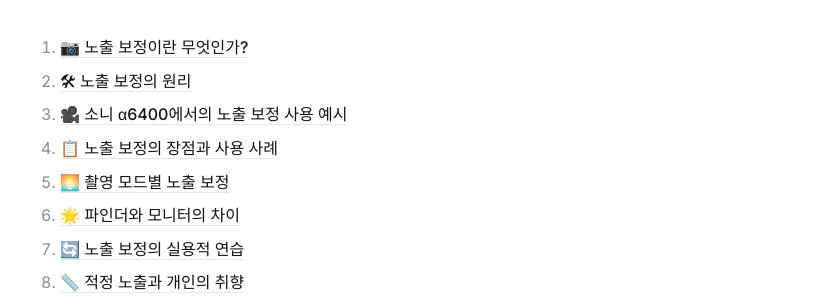
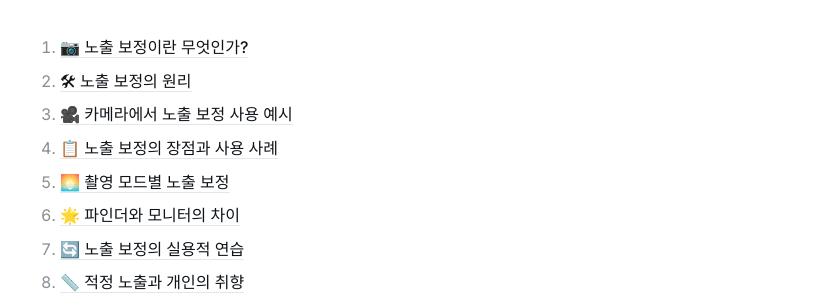
Before and after one commit to meta-blog/meta-blog.github.io, a Jekyll site: the page built from _posts/2024-08-27-노출 보정.md, in a window 1280 px wide and 900 px high, scrolled down 836 px. Shown: the part 156-452 px from the top of the window, without its empty margins (220-1051 px from the left). Built offline with Jekyll 4.4.1, drawn with Linux system fonts in a browser that asks for light colours.

Commit message:
Update 2024-08-27-노출 보정.md

```diff
--- a/_posts/2024-08-27-노출 보정.md
+++ b/_posts/2024-08-27-노출 보정.md
@@ -14,7 +14,7 @@ tags:
 📖 **목차**
 1. [📷 노출 보정이란 무엇인가?](#-노출-보정이란-무엇인가)
 2. [🛠 노출 보정의 원리](#-노출-보정의-원리)
-3. [🎥 소니 α6400에서의 노출 보정 사용 예시](#-소니-α6400에서의-노출-보정-사용-예시)
+3. [🎥 카메라에서 노출 보정 사용 예시](#-카메라에서-노출-보정-사용-예시)
 4. [📋 노출 보정의 장점과 사용 사례](#-노출-보정의-장점과-사용-사례)
 5. [🌅 촬영 모드별 노출 보정](#-촬영-모드별-노출-보정)
 6. [🌟 파인더와 모니터의 차이](#-파인더와-모니터의-차이)
```
